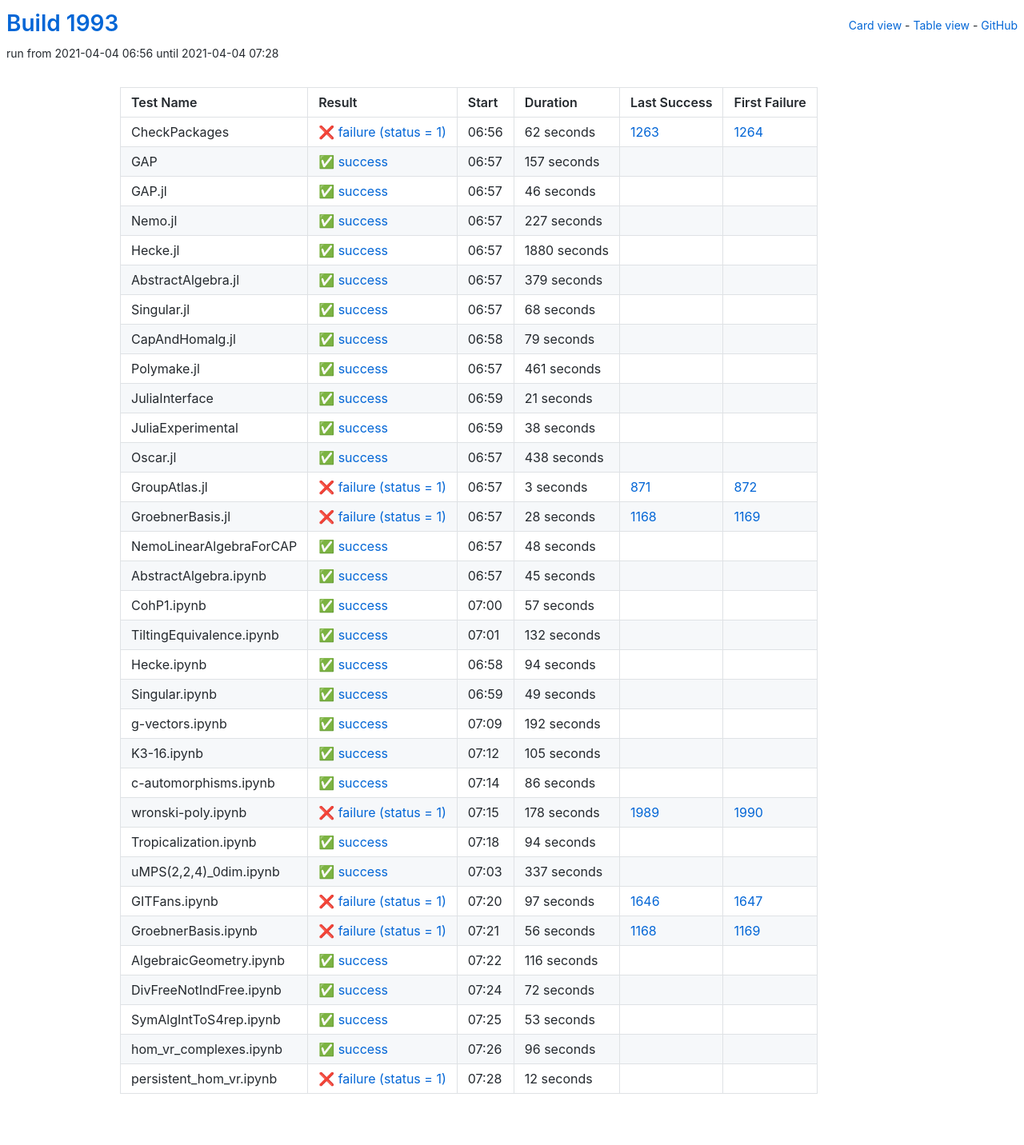
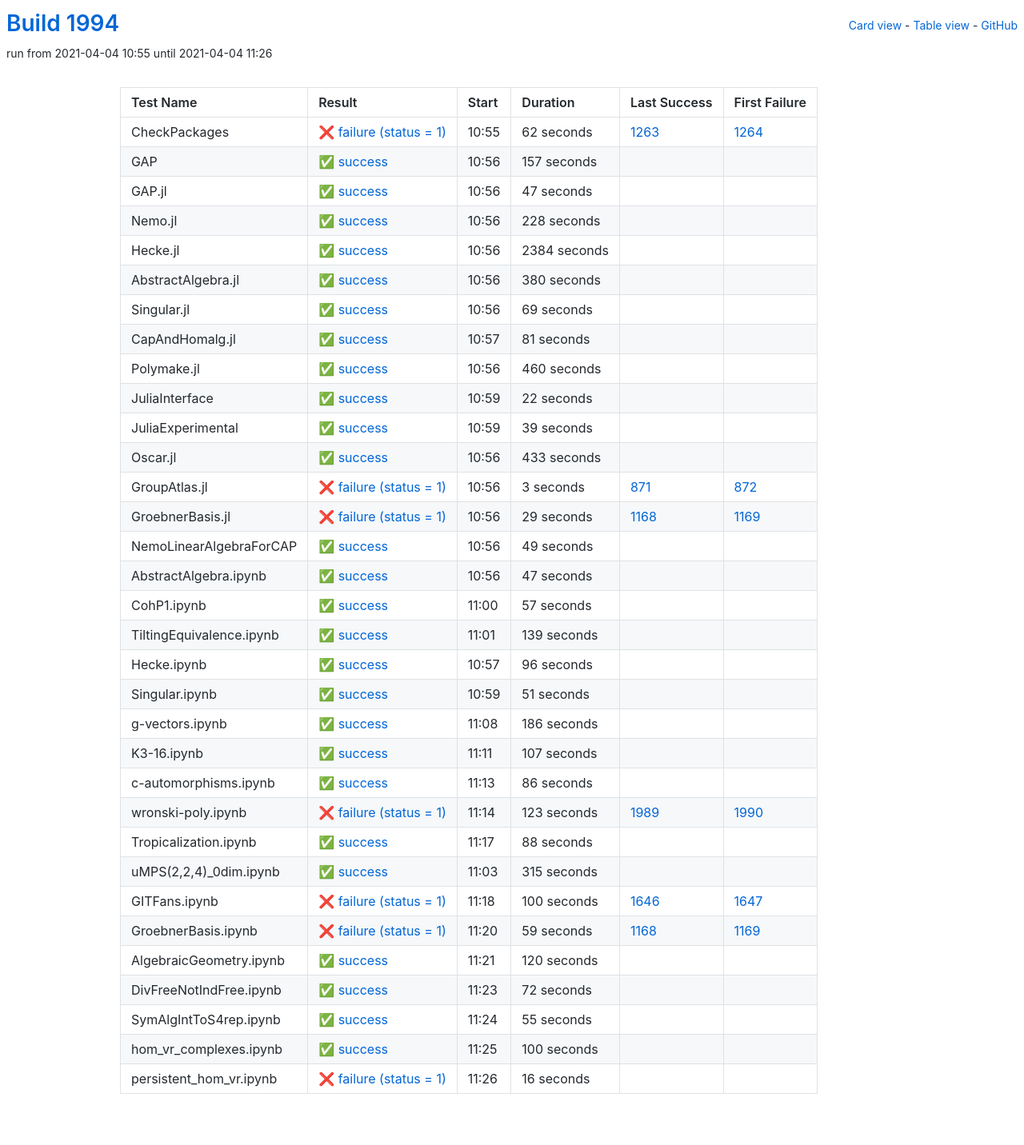
Before and after one commit to oscar-system/oscar-ci-status-stable, a Jekyll site: the page built from table.html, in a window 1280 px wide. Shown: the whole page at 80% size. Built offline with Jekyll 4.4.1, drawn with Linux system fonts in a browser that asks for light colours.

Commit message:
Build #1994

```diff
--- a/_data/ci.yml
+++ b/_data/ci.yml
@@ -1,6 +1,6 @@
 ---
-build: 1993
-build_url: https://oscarci.mathematik.uni-kl.de/job/oscar-stable/1993/
+build: 1994
+build_url: https://oscarci.mathematik.uni-kl.de/job/oscar-stable/1994/
 job: oscar-stable
 organization: oscar-system
 repo: oscar-ci-status-stable
@@ -8,8 +8,8 @@ repourl: https://github.com/oscar-system/oscar-ci-status-stable
 tests:
 - name: CheckPackages
   id: checkpackages
-  log: https://oscarci.mathematik.uni-kl.de/job/oscar-stable/1993/artifact/logs/build-1993/CheckPackages.log
-  start: 2021-04-04 06:56
+  log: https://oscarci.mathematik.uni-kl.de/job/oscar-stable/1994/artifact/logs/build-1994/CheckPackages.log
+  start: 2021-04-04 10:55
   success: false
   exitcode: 1
   status: failure
@@ -20,8 +20,8 @@ tests:
   first_failure_url: https://oscarci.mathematik.uni-kl.de/job/oscar-stable/1264/
 - name: GAP
   id: gap
-  log: https://oscarci.mathematik.uni-kl.de/job/oscar-stable/1993/artifact/logs/build-1993/GAP.log
-  start: 2021-04-04 06:57
+  log: https://oscarci.mathematik.uni-kl.de/job/oscar-stable/1994/artifact/logs/build-1994/GAP.log
+  start: 2021-04-04 10:56
   success: true
   exitcode: 0
   status: success
@@ -32,128 +32,128 @@ tests:
   first_failure_url:
 - name: GAP.jl
   id: gap-jl
-  log: https://oscarci.mathematik.uni-kl.de/job/oscar-stable/1993/artifact/logs/build-1993/GAP.jl.log
-  start: 2021-04-04 06:57
+  log: https://oscarci.mathematik.uni-kl.de/job/oscar-stable/1994/artifact/logs/build-1994/GAP.jl.log
+  start: 2021-04-04 10:56
   success: true
   exitcode: 0
   status: success
-  duration: 46
+  duration: 47
   last_success: false
   last_success_url:
   first_failure: false
   first_failure_url:
 - name: Nemo.jl
   id: nemo-jl
-  log: https://oscarci.mathematik.uni-kl.de/job/oscar-stable/1993/artifact/logs/build-1993/Nemo.jl.log
-  start: 2021-04-04 06:57
+  log: https://oscarci.mathematik.uni-kl.de/job/oscar-stable/1994/artifact/logs/build-1994/Nemo.jl.log
+  start: 2021-04-04 10:56
   success: true
   exitcode: 0
   status: success
-  duration: 227
+  duration: 228
   last_success: false
   last_success_url:
   first_failure: false
   first_failure_url:
 - name: Hecke.jl
   id: hecke-jl
-  log: https://oscarci.mathematik.uni-kl.de/job/oscar-stable/1993/artifact/logs/build-1993/Hecke.jl.log
-  start: 2021-04-04 06:57
+  log: https://oscarci.mathematik.uni-kl.de/job/oscar-stable/1994/artifact/logs/build-1994/Hecke.jl.log
+  start: 2021-04-04 10:56
   success: true
   exitcode: 0
   status: success
-  duration: 1880
+  duration: 2384
   last_success: false
   last_success_url:
   first_failure: false
   first_failure_url:
 - name: AbstractAlgebra.jl
   id: abstractalgebra-jl
-  log: https://oscarci.mathematik.uni-kl.de/job/oscar-stable/1993/artifact/logs/build-1993/AbstractAlgebra.jl.log
-  start: 2021-04-04 06:57
+  log: https://oscarci.mathematik.uni-kl.de/job/oscar-stable/1994/artifact/logs/build-1994/AbstractAlgebra.jl.log
+  start: 2021-04-04 10:56
   success: true
   exitcode: 0
   status: success
-  duration: 379
+  duration: 380
   last_success: false
   last_success_url:
   first_failure: false
   first_failure_url:
 - name: Singular.jl
   id: singular-jl
-  log: https://oscarci.mathematik.uni-kl.de/job/oscar-stable/1993/artifact/logs/build-1993/Singular.jl.log
-  start: 2021-04-04 06:57
+  log: https://oscarci.mathematik.uni-kl.de/job/oscar-stable/1994/artifact/logs/build-1994/Singular.jl.log
+  start: 2021-04-04 10:56
   success: true
   exitcode: 0
   status: success
-  duration: 68
+  duration: 69
   last_success: false
   last_success_url:
   first_failure: false
   first_failure_url:
 - name: CapAndHomalg.jl
   id: capandhomalg-jl
-  log: https://oscarci.mathematik.uni-kl.de/job/oscar-stable/1993/artifact/logs/build-1993/CapAndHomalg.jl.log
-  start: 2021-04-04 06:58
+  log: https://oscarci.mathematik.uni-kl.de/job/oscar-stable/1994/artifact/logs/build-1994/CapAndHomalg.jl.log
+  start: 2021-04-04 10:57
   success: true
   exitcode: 0
   status: success
-  duration: 79
+  duration: 81
   last_success: false
   last_success_url:
   first_failure: false
   first_failure_url:
 - name: Polymake.jl
   id: polymake-jl
-  log: https://oscarci.mathematik.uni-kl.de/job/oscar-stable/1993/artifact/logs/build-1993/Polymake.jl.log
-  start: 2021-04-04 06:57
+  log: https://oscarci.mathematik.uni-kl.de/job/oscar-stable/1994/artifact/logs/build-1994/Polymake.jl.log
+  start: 2021-04-04 10:56
   success: true
   exitcode: 0
   status: success
-  duration: 461
+  duration: 460
   last_success: false
   last_success_url:
   first_failure: false
   first_failure_url:
 - name: JuliaInterface
   id: juliainterface
-  log: https://oscarci.mathematik.uni-kl.de/job/oscar-stable/1993/artifact/logs/build-1993/JuliaInterface.log
-  start: 2021-04-04 06:59
+  log: https://oscarci.mathematik.uni-kl.de/job/oscar-stable/1994/artifact/logs/build-1994/JuliaInterface.log
+  start: 2021-04-04 10:59
   success: true
   exitcode: 0
   status: success
-  duration: 21
+  duration: 22
   last_success: false
   last_success_url:
   first_failure: false
   first_failure_url:
 - name: JuliaExperimental
   id: juliaexperimental
-  log: https://oscarci.mathematik.uni-kl.de/job/oscar-stable/1993/artifact/logs/build-1993/JuliaExperimental.log
-  start: 2021-04-04 06:59
+  log: https://oscarci.mathematik.uni-kl.de/job/oscar-stable/1994/artifact/logs/build-1994/JuliaExperimental.log
+  start: 2021-04-04 10:59
   success: true
   exitcode: 0
   status: success
-  duration: 38
+  duration: 39
   last_success: false
   last_success_url:
   first_failure: false
   first_failure_url:
 - name: Oscar.jl
   id: oscar-jl
-  log: https://oscarci.mathematik.uni-kl.de/job/oscar-stable/1993/artifact/logs/build-1993/Oscar.jl.log
-  start: 2021-04-04 06:57
+  log: https://oscarci.mathematik.uni-kl.de/job/oscar-stable/1994/artifact/logs/build-1994/Oscar.jl.log
+  start: 2021-04-04 10:56
   success: true
   exitcode: 0
   status: success
-  duration: 438
+  duration: 433
   last_success: false
   last_success_url:
   first_failure: false
   first_failure_url:
 - name: GroupAtlas.jl
   id: groupatlas-jl
-  log: https://oscarci.mathematik.uni-kl.de/job/oscar-stable/1993/artifact/logs/build-1993/GroupAtlas.jl.log
-  start: 2021-04-04 06:57
+  log: https://oscarci.mathematik.uni-kl.de/job/oscar-stable/1994/artifact/logs/build-1994/GroupAtlas.jl.log
+  start: 2021-04-04 10:56
   success: false
   exitcode: 1
   status: failure
@@ -164,44 +164,44 @@ tests:
   first_failure_url: https://oscarci.mathematik.uni-kl.de/job/oscar-stable/872/
 - name: GroebnerBasis.jl
   id: groebnerbasis-jl
-  log: https://oscarci.mathematik.uni-kl.de/job/oscar-stable/1993/artifact/logs/build-1993/GroebnerBasis.jl.log
-  start: 2021-04-04 06:57
+  log: https://oscarci.mathematik.uni-kl.de/job/oscar-stable/1994/artifact/logs/build-1994/GroebnerBasis.jl.log
+  start: 2021-04-04 10:56
   success: false
   exitcode: 1
   status: failure
-  duration: 28
+  duration: 29
   last_success: 1168
   last_success_url: https://oscarci.mathematik.uni-kl.de/job/oscar-stable/1168/
   first_failure: 1169
   first_failure_url: https://oscarci.mathematik.uni-kl.de/job/oscar-stable/1169/
 - name: NemoLinearAlgebraForCAP
   id: nemolinearalgebraforcap
-  log: https://oscarci.mathematik.uni-kl.de/job/oscar-stable/1993/artifact/logs/build-1993/NemoLinearAlgebraForCAP.log
-  start: 2021-04-04 06:57
+  log: https://oscarci.mathematik.uni-kl.de/job/oscar-stable/1994/artifact/logs/build-1994/NemoLinearAlgebraForCAP.log
+  start: 2021-04-04 10:56
   success: true
   exitcode: 0
   status: success
-  duration: 48
+  duration: 49
   last_success: false
   last_success_url:
   first_failure: false
   first_failure_url:
 - name: AbstractAlgebra.ipynb
   id: abstractalgebra-ipynb
-  log: https://oscarci.mathematik.uni-kl.de/job/oscar-stable/1993/artifact/logs/build-1993/AbstractAlgebra.ipynb.log
-  start: 2021-04-04 06:57
+  log: https://oscarci.mathematik.uni-kl.de/job/oscar-stable/1994/artifact/logs/build-1994/AbstractAlgebra.ipynb.log
+  start: 2021-04-04 10:56
   success: true
   exitcode: 0
   status: success
-  duration: 45
+  duration: 47
   last_success: false
   last_success_url:
   first_failure: false
   first_failure_url:
 - name: CohP1.ipynb
   id: cohp1-ipynb
-  log: https://oscarci.mathematik.uni-kl.de/job/oscar-stable/1993/artifact/logs/build-1993/CohP1.ipynb.log
-  start: 2021-04-04 07:00
+  log: https://oscarci.mathematik.uni-kl.de/job/oscar-stable/1994/artifact/logs/build-1994/CohP1.ipynb.log
+  start: 2021-04-04 11:00
   success: true
   exitcode: 0
   status: success
@@ -212,68 +212,68 @@ tests:
   first_failure_url:
 - name: TiltingEquivalence.ipynb
   id: tiltingequivalence-ipynb
-  log: https://oscarci.mathematik.uni-kl.de/job/oscar-stable/1993/artifact/logs/build-1993/TiltingEquivalence.ipynb.log
-  start: 2021-04-04 07:01
+  log: https://oscarci.mathematik.uni-kl.de/job/oscar-stable/1994/artifact/logs/build-1994/TiltingEquivalence.ipynb.log
+  start: 2021-04-04 11:01
   success: true
   exitcode: 0
   status: success
-  duration: 132
+  duration: 139
   last_success: false
   last_success_url:
   first_failure: false
   first_failure_url:
 - name: Hecke.ipynb
   id: hecke-ipynb
-  log: https://oscarci.mathematik.uni-kl.de/job/oscar-stable/1993/artifact/logs/build-1993/Hecke.ipynb.log
-  start: 2021-04-04 06:58
+  log: https://oscarci.mathematik.uni-kl.de/job/oscar-stable/1994/artifact/logs/build-1994/Hecke.ipynb.log
+  start: 2021-04-04 10:57
   success: true
   exitcode: 0
   status: success
-  duration: 94
+  duration: 96
   last_success: false
   last_success_url:
   first_failure: false
   first_failure_url:
 - name: Singular.ipynb
   id: singular-ipynb
-  log: https://oscarci.mathematik.uni-kl.de/job/oscar-stable/1993/artifact/logs/build-1993/Singular.ipynb.log
-  start: 2021-04-04 06:59
+  log: https://oscarci.mathematik.uni-kl.de/job/oscar-stable/1994/artifact/logs/build-1994/Singular.ipynb.log
+  start: 2021-04-04 10:59
   success: true
   exitcode: 0
   status: success
-  duration: 49
+  duration: 51
   last_success: false
   last_success_url:
   first_failure: false
   first_failure_url:
 - name: g-vectors.ipynb
   id: g-vectors-ipynb
-  log: https://oscarci.mathematik.uni-kl.de/job/oscar-stable/1993/artifact/logs/build-1993/g-vectors.ipynb.log
-  start: 2021-04-04 07:09
+  log: https://oscarci.mathematik.uni-kl.de/job/oscar-stable/1994/artifact/logs/build-1994/g-vectors.ipynb.log
+  start: 2021-04-04 11:08
   success: true
   exitcode: 0
   status: success
-  duration: 192
+  duration: 186
   last_success: false
   last_success_url:
   first_failure: false
   first_failure_url:
 - name: K3-16.ipynb
   id: k3-16-ipynb
-  log: https://oscarci.mathematik.uni-kl.de/job/oscar-stable/1993/artifact/logs/build-1993/K3-16.ipynb.log
-  start: 2021-04-04 07:12
+  log: https://oscarci.mathematik.uni-kl.de/job/oscar-stable/1994/artifact/logs/build-1994/K3-16.ipynb.log
+  start: 2021-04-04 11:11
   success: true
   exitcode: 0
   status: success
-  duration: 105
+  duration: 107
   last_success: false
   last_success_url:
   first_failure: false
   first_failure_url:
 - name: c-automorphisms.ipynb
   id: c-automorphisms-ipynb
-  log: https://oscarci.mathematik.uni-kl.de/job/oscar-stable/1993/artifact/logs/build-1993/c-automorphisms.ipynb.log
-  start: 2021-04-04 07:14
+  log: https://oscarci.mathematik.uni-kl.de/job/oscar-stable/1994/artifact/logs/build-1994/c-automorphisms.ipynb.log
+  start: 2021-04-04 11:13
   success: true
   exitcode: 0
   status: success
@@ -284,80 +284,80 @@ tests:
   first_failure_url:
 - name: wronski-poly.ipynb
   id: wronski-poly-ipynb
-  log: https://oscarci.mathematik.uni-kl.de/job/oscar-stable/1993/artifact/logs/build-1993/wronski-poly.ipynb.log
-  start: 2021-04-04 07:15
+  log: https://oscarci.mathematik.uni-kl.de/job/oscar-stable/1994/artifact/logs/build-1994/wronski-poly.ipynb.log
+  start: 2021-04-04 11:14
   success: false
   exitcode: 1
   status: failure
-  duration: 178
+  duration: 123
   last_success: 1989
   last_success_url: https://oscarci.mathematik.uni-kl.de/job/oscar-stable/1989/
   first_failure: 1990
   first_failure_url: https://oscarci.mathematik.uni-kl.de/job/oscar-stable/1990/
 - name: Tropicalization.ipynb
   id: tropicalization-ipynb
-  log: https://oscarci.mathematik.uni-kl.de/job/oscar-stable/1993/artifact/logs/build-1993/Tropicalization.ipynb.log
-  start: 2021-04-04 07:18
+  log: https://oscarci.mathematik.uni-kl.de/job/oscar-stable/1994/artifact/logs/build-1994/Tropicalization.ipynb.log
+  start: 2021-04-04 11:17
   success: true
   exitcode: 0
   status: success
-  duration: 94
+  duration: 88
   last_success: false
   last_success_url:
   first_failure: false
   first_failure_url:
 - name: uMPS(2,2,4)_0dim.ipynb
   id: umps-2-2-4-0dim-ipynb
-  log: https://oscarci.mathematik.uni-kl.de/job/oscar-stable/1993/artifact/logs/build-1993/uMPS-2-2-4-_0dim.ipynb.log
-  start: 2021-04-04 07:03
+  log: https://oscarci.mathematik.uni-kl.de/job/oscar-stable/1994/artifact/logs/build-1994/uMPS-2-2-4-_0dim.ipynb.log
+  start: 2021-04-04 11:03
   success: true
   exitcode: 0
   status: success
-  duration: 337
+  duration: 315
   last_success: false
   last_success_url:
   first_failure: false
   first_failure_url:
 - name: GITFans.ipynb
   id: gitfans-ipynb
-  log: https://oscarci.mathematik.uni-kl.de/job/oscar-stable/1993/artifact/logs/build-1993/GITFans.ipynb.log
-  start: 2021-04-04 07:20
+  log: https://oscarci.mathematik.uni-kl.de/job/oscar-stable/1994/artifact/logs/build-1994/GITFans.ipynb.log
+  start: 2021-04-04 11:18
   success: false
   exitcode: 1
   status: failure
-  duration: 97
+  duration: 100
   last_success: 1646
   last_success_url: https://oscarci.mathematik.uni-kl.de/job/oscar-stable/1646/
   first_failure: 1647
   first_failure_url: https://oscarci.mathematik.uni-kl.de/job/oscar-stable/1647/
 - name: GroebnerBasis.ipynb
   id: groebnerbasis-ipynb
-  log: https://oscarci.mathematik.uni-kl.de/job/oscar-stable/1993/artifact/logs/build-1993/GroebnerBasis.ipynb.log
-  start: 2021-04-04 07:21
+  log: https://oscarci.mathematik.uni-kl.de/job/oscar-stable/1994/artifact/logs/build-1994/GroebnerBasis.ipynb.log
+  start: 2021-04-04 11:20
   success: false
   exitcode: 1
   status: failure
-  duration: 56
+  duration: 59
   last_success: 1168
   last_success_url: https://oscarci.mathematik.uni-kl.de/job/oscar-stable/1168/
   first_failure: 1169
   first_failure_url: https://oscarci.mathematik.uni-kl.de/job/oscar-stable/1169/
 - name: AlgebraicGeometry.ipynb
   id: algebraicgeometry-ipynb
-  log: https://oscarci.mathematik.uni-kl.de/job/oscar-stable/1993/artifact/logs/build-1993/AlgebraicGeometry.ipynb.log
-  start: 2021-04-04 07:22
+  log: https://oscarci.mathematik.uni-kl.de/job/oscar-stable/1994/artifact/logs/build-1994/AlgebraicGeometry.ipynb.log
+  start: 2021-04-04 11:21
   success: true
   exitcode: 0
   status: success
-  duration: 116
+  duration: 120
   last_success: false
   last_success_url:
   first_failure: false
   first_failure_url:
 - name: DivFreeNotIndFree.ipynb
   id: divfreenotindfree-ipynb
-  log: https://oscarci.mathematik.uni-kl.de/job/oscar-stable/1993/artifact/logs/build-1993/DivFreeNotIndFree.ipynb.log
-  start: 2021-04-04 07:24
+  log: https://oscarci.mathematik.uni-kl.de/job/oscar-stable/1994/artifact/logs/build-1994/DivFreeNotIndFree.ipynb.log
+  start: 2021-04-04 11:23
   success: true
   exitcode: 0
   status: success
@@ -368,36 +368,36 @@ tests:
   first_failure_url:
 - name: SymAlgIntToS4rep.ipynb
   id: symalginttos4rep-ipynb
-  log: https://oscarci.mathematik.uni-kl.de/job/oscar-stable/1993/artifact/logs/build-1993/SymAlgIntToS4rep.ipynb.log
-  start: 2021-04-04 07:25
+  log: https://oscarci.mathematik.uni-kl.de/job/oscar-stable/1994/artifact/logs/build-1994/SymAlgIntToS4rep.ipynb.log
+  start: 2021-04-04 11:24
   success: true
   exitcode: 0
   status: success
-  duration: 53
+  duration: 55
   last_success: false
   last_success_url:
   first_failure: false
   first_failure_url:
 - name: hom_vr_complexes.ipynb
   id: hom-vr-complexes-ipynb
-  log: https://oscarci.mathematik.uni-kl.de/job/oscar-stable/1993/artifact/logs/build-1993/hom_vr_complexes.ipynb.log
-  start: 2021-04-04 07:26
+  log: https://oscarci.mathematik.uni-kl.de/job/oscar-stable/1994/artifact/logs/build-1994/hom_vr_complexes.ipynb.log
+  start: 2021-04-04 11:25
   success: true
   exitcode: 0
   status: success
-  duration: 96
+  duration: 100
   last_success: false
   last_success_url:
   first_failure: false
   first_failure_url:
 - name: persistent_hom_vr.ipynb
   id: persistent-hom-vr-ipynb
-  log: https://oscarci.mathematik.uni-kl.de/job/oscar-stable/1993/artifact/logs/build-1993/persistent_hom_vr.ipynb.log
-  start: 2021-04-04 07:28
+  log: https://oscarci.mathematik.uni-kl.de/job/oscar-stable/1994/artifact/logs/build-1994/persistent_hom_vr.ipynb.log
+  start: 2021-04-04 11:26
   success: false
   exitcode: 1
   status: failure
-  duration: 12
+  duration: 16
   last_success: false
   last_success_url:
   first_failure: false
```
Also changed, not shown: README.md.
